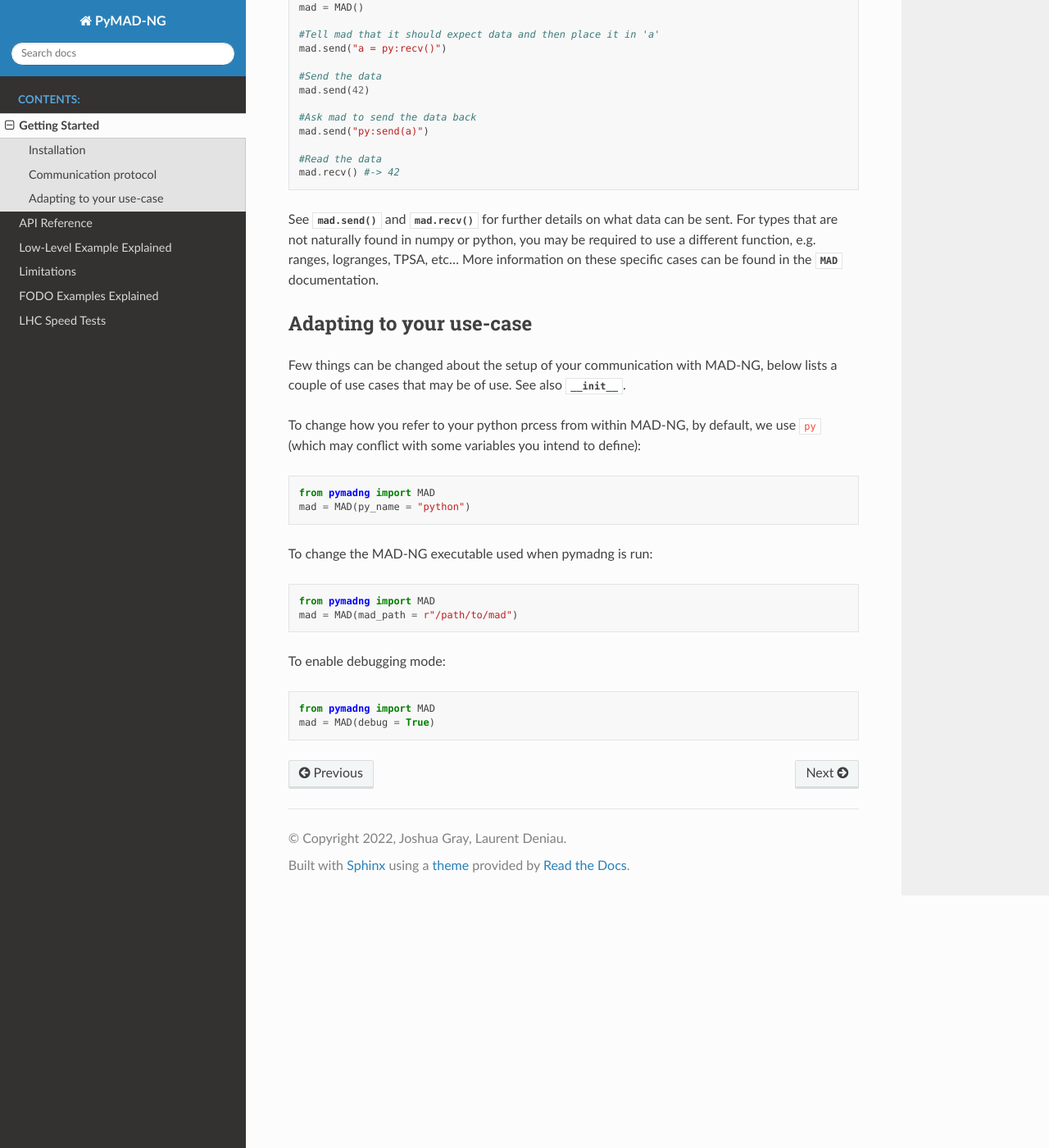
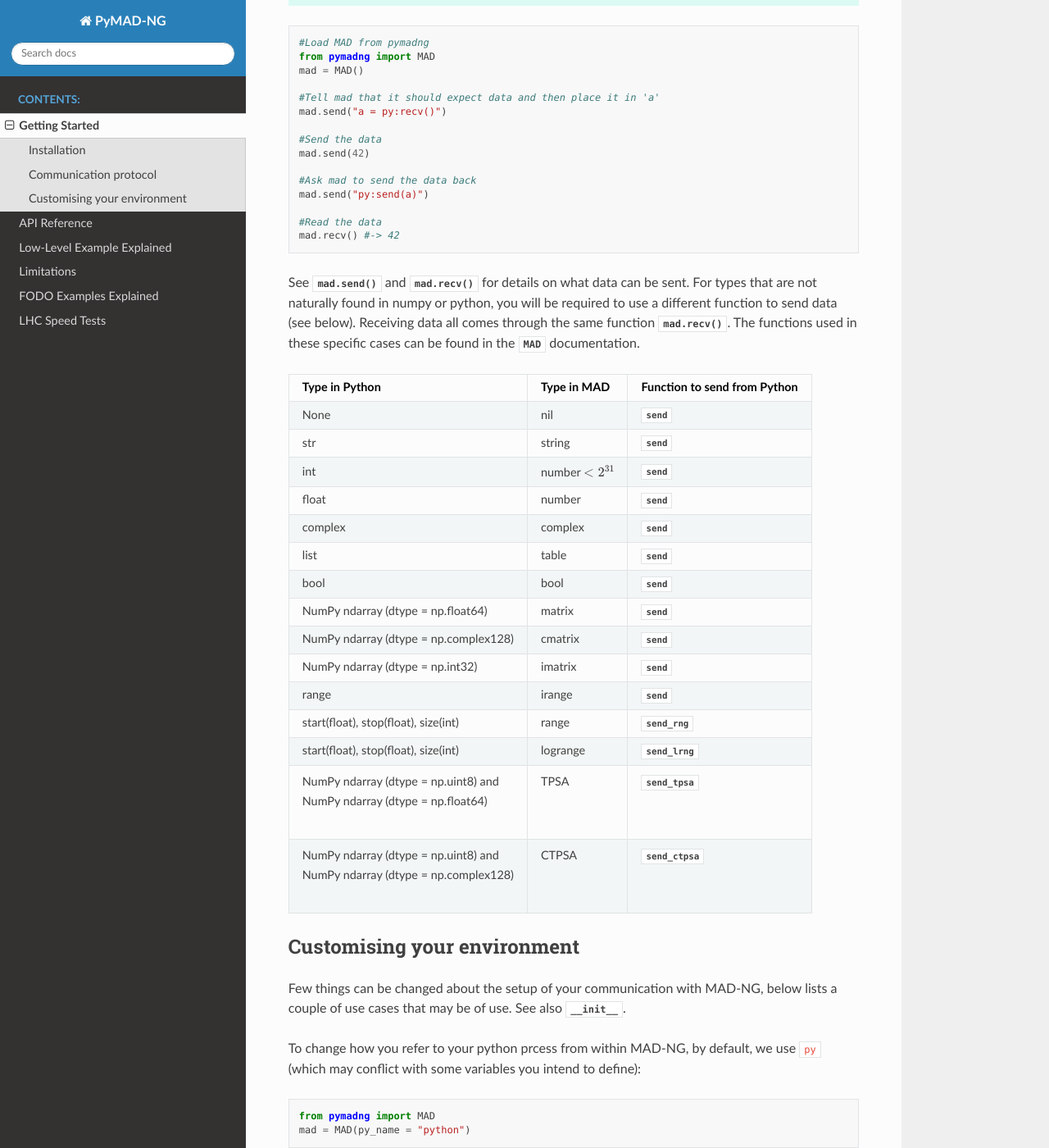
Before and after one commit to MethodicalAcceleratorDesign/MAD-NG.py, a Sphinx documentation site: the page built from docs/source/gettingstarted.rst, in a window 1280 px wide and 1400 px high, scrolled down 685 px. Shown: the whole window at 82% size. Built offline with Sphinx 7.4.7 and the Read the Docs theme 2.0.0, drawn with Linux system fonts in a browser that asks for light colours.

Commit message:
add table of send types and important notice

```diff
--- a/docs/source/gettingstarted.rst
+++ b/docs/source/gettingstarted.rst
@@ -20,8 +20,7 @@
 Communication protocol
 ----------------------
 
-Before you send data to MAD-NG, you must always send MAD-NG the instructions to read the data.
-Before you receive any data from MAD-NG, you must always ask MAD-NG to send the data.
+.. important:: **Before you send data to MAD-NG, you must always send MAD-NG the instructions to read the data. Before you receive any data from MAD-NG, you must always ask MAD-NG to send the data.**
 
 .. code-block::
 
@@ -42,11 +41,47 @@
     mad.recv() #-> 42
 
 
-See :meth:`mad.send() <pymadng.MAD.send>` and :meth:`mad.recv() <pymadng.MAD.recv>` for further details on what data can be sent.
-For types that are not naturally found in numpy or python, you may be required to use a different function, e.g. ranges, logranges, TPSA, etc... More information on these specific cases can be found in the :mod:`MAD <pymadng.MAD>` documentation.
+See :meth:`mad.send() <pymadng.MAD.send>` and :meth:`mad.recv() <pymadng.MAD.recv>` for details on what data can be sent.
+For types that are not naturally found in numpy or python, you will be required to use a different function to send data (see below). Receiving data all comes through the same function :meth:`mad.recv() <pymadng.MAD.recv>`. The functions used in these specific cases can be found in the :mod:`MAD <pymadng.MAD>` documentation.
 
-Adapting to your use-case
--------------------------
++----------------------------------------+------------------------+----------------------------------------------+
+| Type in Python                         | Type in MAD            | Function to send from Python                 |
++========================================+========================+==============================================+
+| None                                   | nil                    | :meth:`send <pymadng.MAD.send>`              |
++----------------------------------------+------------------------+----------------------------------------------+
+| str                                    | string                 | :meth:`send <pymadng.MAD.send>`              |
++----------------------------------------+------------------------+----------------------------------------------+
+| int                                    | number :math:`<2^{31}` | :meth:`send <pymadng.MAD.send>`              |
++----------------------------------------+------------------------+----------------------------------------------+
+| float                                  | number                 | :meth:`send <pymadng.MAD.send>`              |
++----------------------------------------+------------------------+----------------------------------------------+
+| complex                                | complex                | :meth:`send <pymadng.MAD.send>`              |
++----------------------------------------+------------------------+----------------------------------------------+
+| list                                   | table                  | :meth:`send <pymadng.MAD.send>`              |
++----------------------------------------+------------------------+----------------------------------------------+
+| bool                                   | bool                   | :meth:`send <pymadng.MAD.send>`              |
++----------------------------------------+------------------------+----------------------------------------------+
+| NumPy ndarray (dtype = np.float64)     | matrix                 | :meth:`send <pymadng.MAD.send>`              |
++----------------------------------------+------------------------+----------------------------------------------+
+| NumPy ndarray (dtype = np.complex128)  | cmatrix                | :meth:`send <pymadng.MAD.send>`              |
++----------------------------------------+------------------------+----------------------------------------------+
+| NumPy ndarray (dtype = np.int32)       | imatrix                | :meth:`send <pymadng.MAD.send>`              |
++----------------------------------------+------------------------+----------------------------------------------+
+| range                                  | irange                 | :meth:`send <pymadng.MAD.send>`              |
++----------------------------------------+------------------------+----------------------------------------------+
+| start(float), stop(float), size(int)   | range                  | :meth:`send_rng <pymadng.MAD.send_rng>`      |
++----------------------------------------+------------------------+----------------------------------------------+
+| start(float), stop(float), size(int)   | logrange               | :meth:`send_lrng <pymadng.MAD.send_lrng>`    |
++----------------------------------------+------------------------+----------------------------------------------+
+|| NumPy ndarray (dtype = np.uint8) and  || TPSA                  || :meth:`send_tpsa <pymadng.MAD.send_tpsa>`   |
+|| NumPy ndarray (dtype = np.float64)    ||                       ||                                             |
++----------------------------------------+------------------------+----------------------------------------------+
+|| NumPy ndarray (dtype = np.uint8) and  || CTPSA                 || :meth:`send_ctpsa <pymadng.MAD.send_ctpsa>` |
+|| NumPy ndarray (dtype = np.complex128) ||                       ||                                             |
++----------------------------------------+------------------------+----------------------------------------------+
+
+Customising your environment
+----------------------------
 
 Few things can be changed about the setup of your communication with MAD-NG, below lists a couple of use cases that may be of use. See also :meth:`__init__<pymadng.MAD.__init__>`.
 
```
